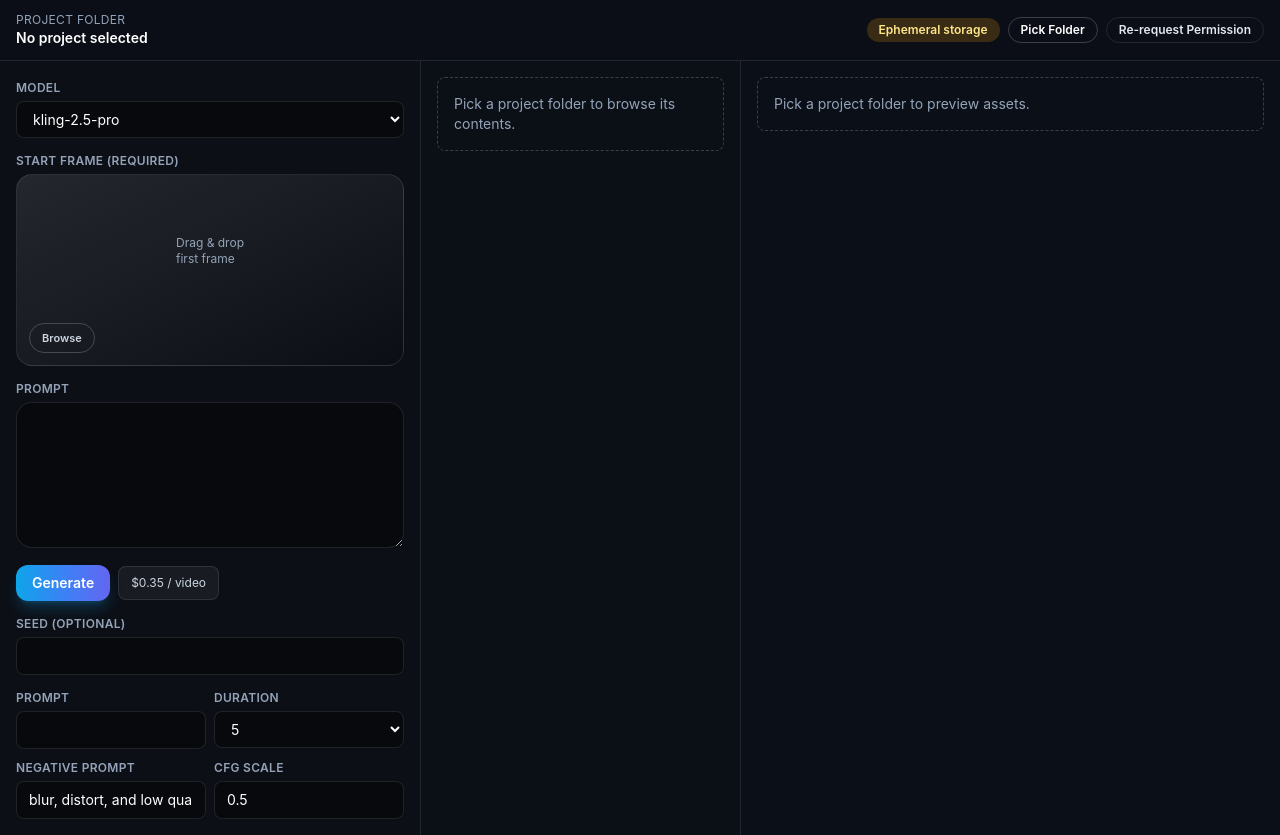
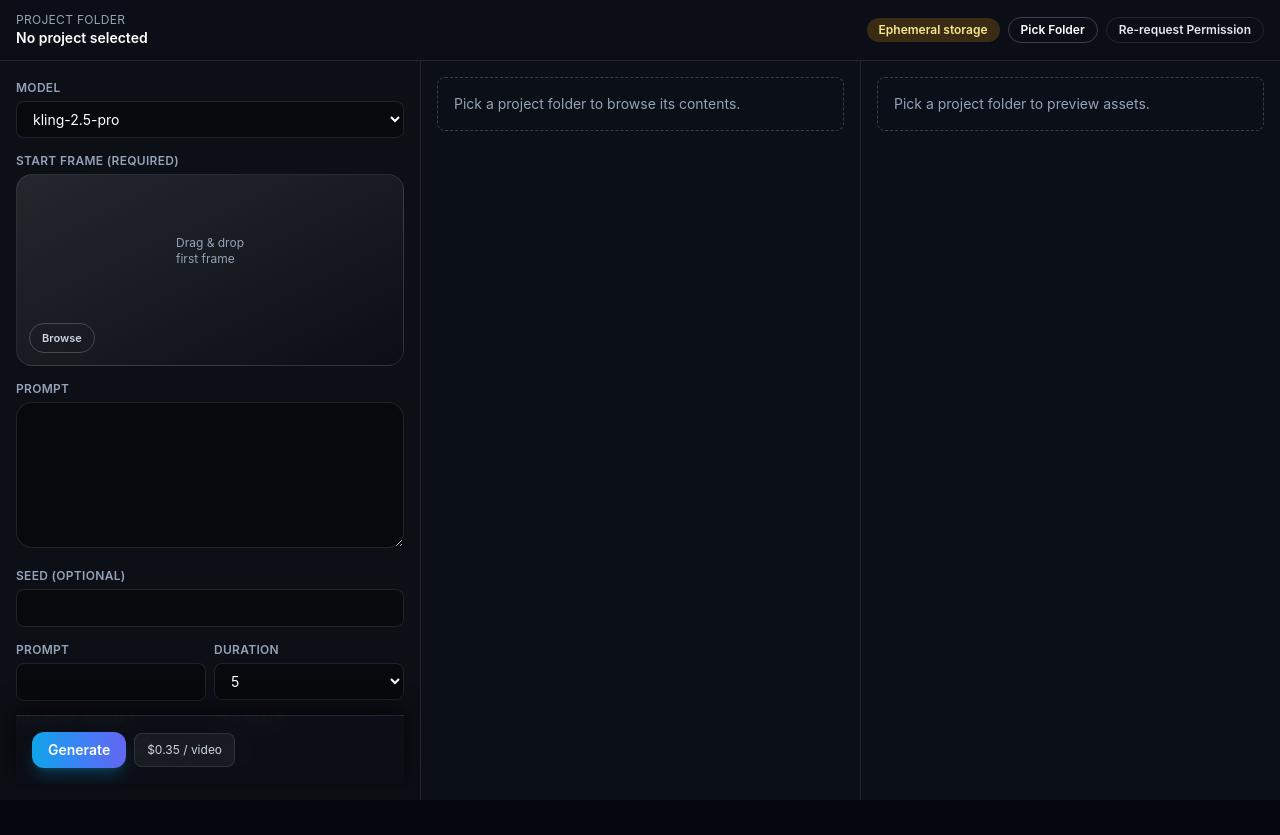
Before and after one commit to ai-scape/freepikv5, a React (Vite) app: page / in a window 1280 px wide. After the commit the page ends 800 px from the top, so only its background shows below. Built offline with nearby package versions, Linux system fonts and the light colour scheme.

Commit message:
new commit

```diff
--- a/src/app/page.tsx
+++ b/src/app/page.tsx
@@ -7,20 +7,22 @@ import { CatalogProvider } from "../state/catalog";
 export default function Page() {
   return (
     <CatalogProvider>
-      <div className="flex min-h-screen flex-col bg-slate-950 text-slate-100">
-        <ProjectBar />
+      <div className="flex h-dvh flex-col overflow-hidden bg-slate-950 text-slate-100">
+        <div className="flex-shrink-0">
+          <ProjectBar />
+        </div>
         <div className="flex flex-1 divide-x divide-white/10 overflow-hidden">
           <aside className="flex w-[420px] min-h-0 flex-col bg-slate-950/60">
             <div className="flex-1 min-h-0 overflow-y-auto p-3 sm:p-4">
               <ControlsPane />
             </div>
           </aside>
-          <section className="flex w-[320px] min-h-0 flex-col bg-slate-950/55">
+          <section className="flex min-h-0 min-w-[420px] flex-[1.1] flex-col bg-slate-950/55">
             <div className="flex-1 min-h-0 overflow-y-auto p-3 sm:p-4">
               <FileBrowser />
             </div>
           </section>
-          <main className="flex min-w-0 flex-1 flex-col bg-slate-950/40">
+          <main className="flex w-[420px] min-h-0 flex-shrink-0 flex-col bg-slate-950/40">
             <div className="flex-1 min-h-0 overflow-y-auto p-3 sm:p-4">
               <PreviewPane />
             </div>
--- a/src/components/ControlsPane.tsx
+++ b/src/components/ControlsPane.tsx
@@ -705,7 +705,8 @@ export default function ControlsPane() {
   };
 
   return (
-    <form className="flex flex-col gap-3 text-sm" onSubmit={handleGenerate}>
+    <form className="flex h-full flex-col text-sm" onSubmit={handleGenerate}>
+      <div className="flex-1 space-y-3 pb-40">
         <div className="space-y-1">
           <label className="text-xs font-semibold uppercase tracking-wide text-slate-400">
             Model
@@ -1071,25 +1072,6 @@ export default function ControlsPane() {
         />
       </div>
 
-      <div className="flex flex-col gap-2 sm:flex-row sm:items-center">
-        <button
-          type="submit"
-          disabled={busy || pendingUploads}
-          className="rounded-xl bg-gradient-to-r from-sky-500 via-blue-500 to-indigo-500 px-4 py-2 text-sm font-semibold text-white shadow-lg shadow-sky-500/25 transition hover:-translate-y-0.5 disabled:cursor-not-allowed disabled:opacity-50"
-        >
-          {busy
-            ? "Generating…"
-            : pendingUploads
-              ? "Waiting on uploads…"
-              : "Generate"}
-        </button>
-        {pricingLabel ? (
-          <span className="rounded-lg border border-white/10 bg-white/5 px-3 py-2 text-center text-xs text-slate-300">
-            {pricingLabel}
-          </span>
-        ) : null}
-      </div>
-
       <div className="space-y-1">
         <label className="text-xs font-semibold uppercase tracking-wide text-slate-400">
           Seed (optional)
@@ -1113,12 +1095,33 @@ export default function ControlsPane() {
             .filter(Boolean)}
         </div>
       ) : null}
+      </div>
 
+      <div className="sticky bottom-0 left-0 right-0 mt-auto space-y-2 border-t border-white/10 bg-slate-950/95 p-3 shadow-[0_-6px_25px_rgba(0,0,0,0.7)] backdrop-blur sm:p-4">
+        <div className="flex flex-col gap-2 sm:flex-row sm:items-center">
+          <button
+            type="submit"
+            disabled={busy || pendingUploads}
+            className="rounded-xl bg-gradient-to-r from-sky-500 via-blue-500 to-indigo-500 px-4 py-2 text-sm font-semibold text-white shadow-lg shadow-sky-500/25 transition hover:-translate-y-0.5 disabled:cursor-not-allowed disabled:opacity-50"
+          >
+            {busy
+              ? "Generating…"
+              : pendingUploads
+                ? "Waiting on uploads…"
+                : "Generate"}
+          </button>
+          {pricingLabel ? (
+            <span className="rounded-lg border border-white/10 bg-white/5 px-3 py-2 text-center text-xs text-slate-300">
+              {pricingLabel}
+            </span>
+          ) : null}
+        </div>
         {status ? (
           <div className="rounded-lg border border-white/10 bg-white/5 px-3 py-2 text-xs text-slate-200">
             {status}
           </div>
         ) : null}
+      </div>
     </form>
   );
 }
```
Also changed, not shown: 5 other files (tests, documents, lock files or other folders). Lines whose indentation alone changed are shown as unchanged.
